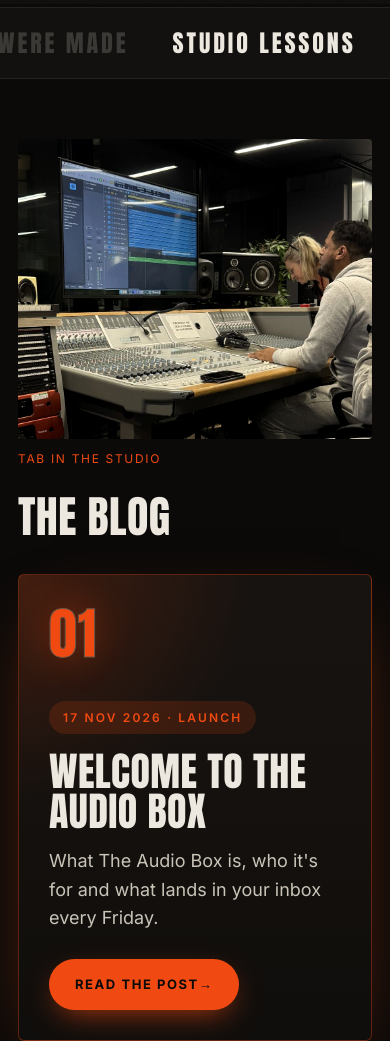
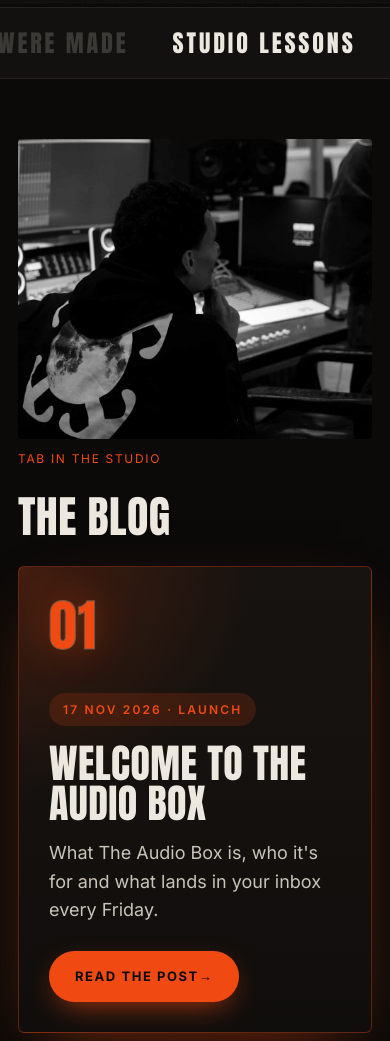
Before and after one commit to Webhosting-com/cubs.web, a plain HTML site: page index.html in a window 390 px wide. Shown: the part 840-1881 px from the top of the page. Drawn offline with nearby package versions, Linux system fonts and the light colour scheme.

Commit message:
Blog: restore studio photo, fixed in place and aligned with the post card
Co-Authored-By: Claude Opus 5.5 <noreply@anthropic.com>
Claude-Session: https://claude.ai/code/session_01LZBd3YDra9VV1hafNYbhB3

```diff
--- a/index.html
+++ b/index.html
@@ -98,7 +98,7 @@ section.s{padding:84px 0;border-bottom:1px solid var(--line)}
 .post p.ex{color:var(--muted);max-width:620px}
 .post .read{margin-top:18px;background:none;border:0;color:var(--ink);font:inherit;font-weight:700;letter-spacing:.12em;text-transform:uppercase;font-size:13px;cursor:pointer;border-bottom:1px solid var(--accent);padding:0 0 3px}
 .signoff{font-style:italic;color:var(--muted)}
-.blog-grid{display:grid;grid-template-columns:340px minmax(0,1fr);gap:48px;align-items:start}.blog-grid .sh{margin-top:0}.blog-grid .post{grid-template-columns:1fr!important;gap:10px;min-height:0!important;padding:30px!important;align-items:start}.blog-grid .post .big{font-size:56px!important;line-height:1;height:auto}.blog-grid .post>div{padding:0!important}.blog-photo{margin:0;position:sticky;top:96px}.blog-photo img{display:block;width:100%!important;height:500px!important;max-height:none;object-fit:cover;object-position:40% 40%;border-radius:4px;filter:contrast(1.05)}.blog-photo figcaption{margin-top:10px;font-size:12px;letter-spacing:.14em;text-transform:uppercase;color:#F04A12}@media(max-width:980px){.blog-grid{grid-template-columns:1fr;gap:28px}.blog-photo{position:static}.blog-photo img{height:300px!important;object-position:45% 30%}}
+.blog-grid{display:grid;grid-template-columns:340px minmax(0,1fr);gap:48px;align-items:start}.blog-grid .sh{margin-top:0}.blog-grid .post{grid-template-columns:1fr!important;gap:10px;min-height:0!important;padding:30px!important;align-items:start}.blog-grid .post .big{font-size:56px!important;line-height:1;height:auto}.blog-grid .post>div{padding:0!important}.blog-main{display:contents}.blog-grid .sh{grid-column:2;grid-row:1;margin-bottom:0}.blog-grid .posts{grid-column:2;grid-row:2}.blog-grid .blog-more{grid-column:2;grid-row:3;margin-top:0}.blog-grid{row-gap:24px}.blog-photo{margin:0;position:static;grid-column:1;grid-row:2;align-self:stretch;display:flex;flex-direction:column}.blog-photo img{display:block;width:100%!important;height:100%!important;min-height:420px;flex:1;max-height:none;object-fit:cover;object-position:40% 40%;border-radius:4px;filter:contrast(1.05)}.blog-photo figcaption{margin-top:10px;font-size:12px;letter-spacing:.14em;text-transform:uppercase;color:#F04A12}@media(max-width:980px){.blog-grid{grid-template-columns:1fr;gap:28px}.blog-grid .sh,.blog-grid .posts,.blog-grid .blog-more,.blog-photo{grid-column:1;grid-row:auto}.blog-photo img{min-height:0;flex:none}.blog-photo{position:static}.blog-photo img{height:300px!important;object-position:45% 30%}}
 .posts{display:grid;gap:16px}
 
 /* spotlight */
@@ -554,7 +554,7 @@ nav.main a.cur{color:var(--ink)}
 <div class="marquee" aria-hidden="true"><div><span>Weekly blog</span><span>How hits were made</span><span>Studio lessons</span><span>Artist spotlights</span><span>Producers</span><span>Engineers</span><span>Weekly blog</span><span>How hits were made</span><span>Studio lessons</span><span>Artist spotlights</span><span>Producers</span><span>Engineers</span></div></div>
 
 <section class="s" id="blog"><div class="wrap">
-<div class="blog-grid"><figure class="blog-photo"><img src="studios/lccm-3.jpg" alt="A session on the console at LCCM Studio 1" loading="lazy"><figcaption>TAB in the studio</figcaption></figure><div class="blog-main">
+<div class="blog-grid"><figure class="blog-photo"><img src="blog-cubs-desk.jpg" alt="TAB at the mixing desk, black and white" loading="lazy" width="1000" height="1500"><figcaption>TAB in the studio</figcaption></figure><div class="blog-main">
 <div class="sh"><h2>The blog</h2></div>
 <div class="posts" id="postList"></div>
 <div class="cta-row blog-more"><a class="btn ghost" data-news-home href="#" target="_blank" rel="noopener">All posts</a><a class="btn" href="#subscribe">Get it every Friday</a></div>
```
Also changed, not shown: blog-cubs-desk.jpg (added).
